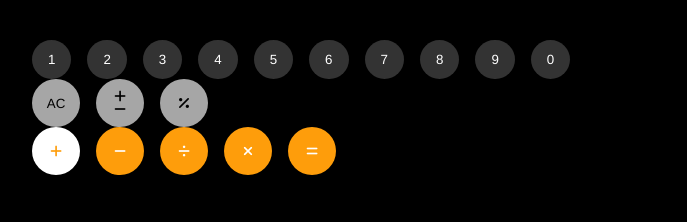
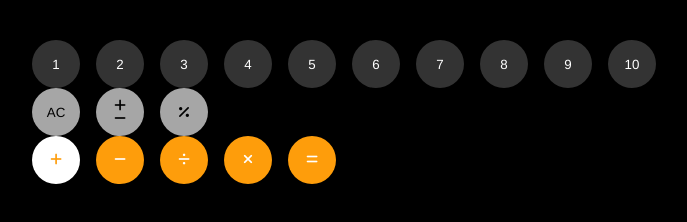
Before and after one commit to RyanCahela/10_25_21_IOS_Calcluator_Clone, a plain HTML site: page src/design-system.html in a window 1280 px wide. Shown: the part 214-436 px from the top of the page, without its empty margins (392-1079 px from the left). Drawn offline with Linux system fonts and the light colour scheme.

Commit message:
moved .btn class to components added spans to numbers now buttons are the same size

```diff
--- a/src/components.css
+++ b/src/components.css
@@ -13,7 +13,21 @@
   color: hsl( var(--clr-accent));
 }
 
-.clear-btn-text {
+.btn {
+  aspect-ratio: var(--aspect-ratio, 1);
+  border-radius: 50%;
+  border: none;
+  cursor: pointer;
+  padding: 0 1.5rem;
+  font-family: var(--ff-sans-serif);
+  transition-property: background-color, color;
+  transition-duration: 0.2s;
+  transition-timing-function: ease-out;
+  position: relative;
+  max-width: 3rem;
+}
+
+.btn > * {
   position: absolute;
   top: 50%;
   left: 50%;
--- a/src/design-system.html
+++ b/src/design-system.html
@@ -15,16 +15,16 @@
     <h1 class="ff-monospace color-red">Design System</h1>
     <div class="keypad flex">
       <!--class="component class | utility classes-->
-      <button class="number-btn | btn bg-dark font-white">1</button>
-      <button class="number-btn | btn bg-dark font-white">2</button>
-      <button class="number-btn | btn bg-dark font-white">3</button>
-      <button class="number-btn | btn bg-dark font-white">4</button>
-      <button class="number-btn | btn bg-dark font-white">5</button>
-      <button class="number-btn | btn bg-dark font-white">6</button>
-      <button class="number-btn | btn bg-dark font-white">7</button>
-      <button class="number-btn | btn bg-dark font-white">8</button>
-      <button class="number-btn | btn bg-dark font-white">9</button>
-      <button class="number-btn | btn bg-dark font-white">0</button>
+      <button class="number-btn | btn bg-dark font-white"><span>1</span></button>
+      <button class="number-btn | btn bg-dark font-white"><span>2</span></button>
+      <button class="number-btn | btn bg-dark font-white"><span>3</span></button>
+      <button class="number-btn | btn bg-dark font-white"><span>4</span></button>
+      <button class="number-btn | btn bg-dark font-white"><span>5</span></button>
+      <button class="number-btn | btn bg-dark font-white"><span>6</span></button>
+      <button class="number-btn | btn bg-dark font-white"><span>7</span></button>
+      <button class="number-btn | btn bg-dark font-white"><span>8</span></button>
+      <button class="number-btn | btn bg-dark font-white"><span>9</span></button>
+      <button class="number-btn | btn bg-dark font-white"><span>10</span></button>
     </div>
     <div class="function-keys flex">
       <button class="function-btn | btn bg-light font-dark" style="--content:'AC'">
```
